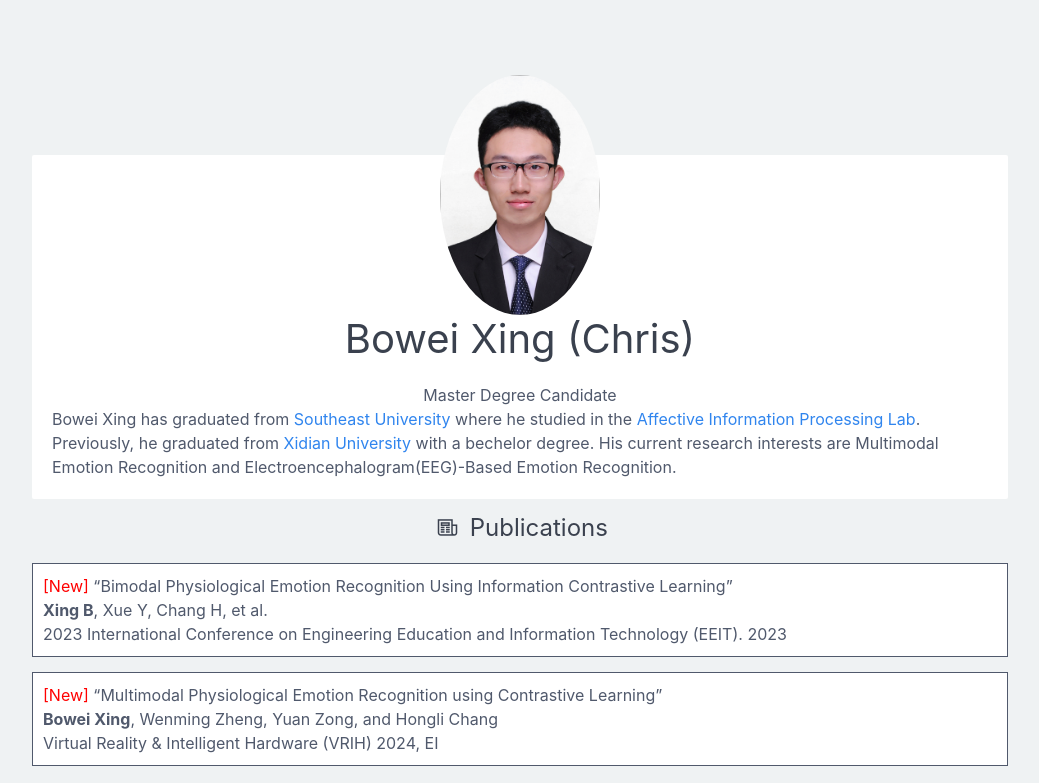
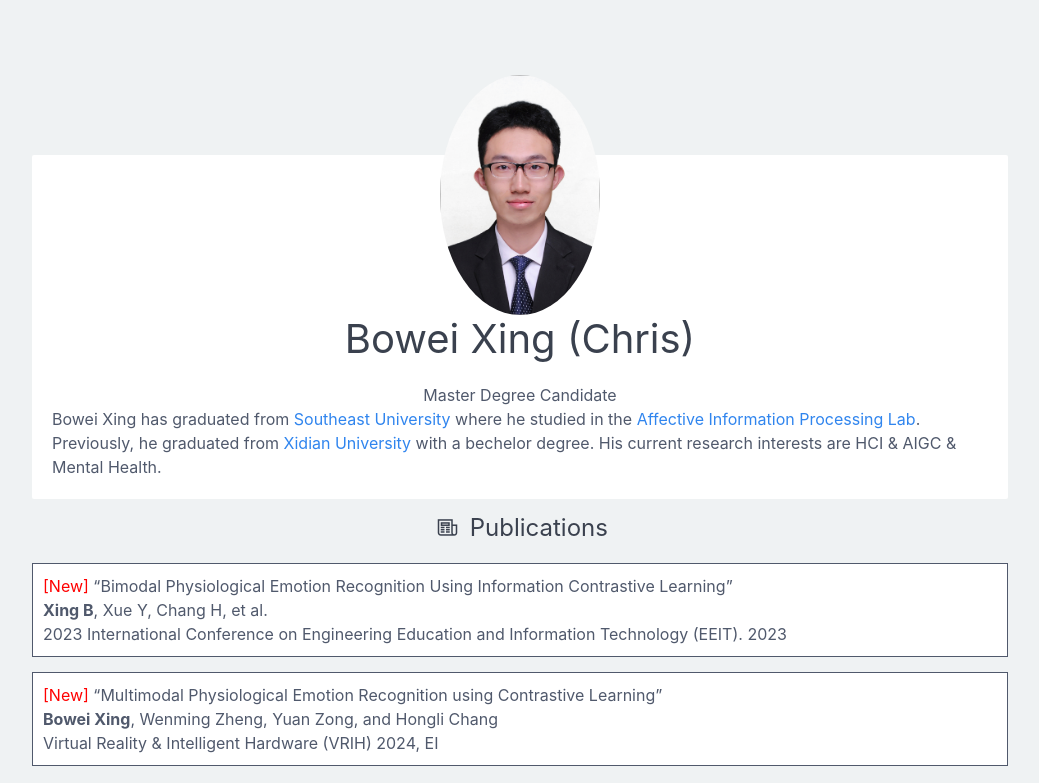
Before and after one commit to xingbowei1/HCI, a plain HTML site: page index.html in a window 1280 px wide. Shown: the top 783 px of the page, without its empty margins (120-1159 px from the left). Drawn offline with Linux system fonts and the light colour scheme.

Commit message:
Update index.html

```diff
--- a/index.html
+++ b/index.html
@@ -68,8 +68,7 @@
                                    href="http://aip.seu.edu.cn/" class="no-break">Affective Information Processing
                                     Lab</a>. Previously, he graduated from <a href="https://www.xidian.edu.cn/"
                                    class="no-break">Xidian University</a> with a bechelor degree. His current research
-                                interests are Multimodal Emotion Recognition and Electroencephalogram(EEG)-Based Emotion
-                                Recognition. </div>
+                                interests are HCI & AIGC & Mental Health. </div>
                         </div>
                     </div>
                     <h2 class="text-center section-title"><i class="fa fa-fw fa-newspaper-o"></i> Publications</h2>
```
